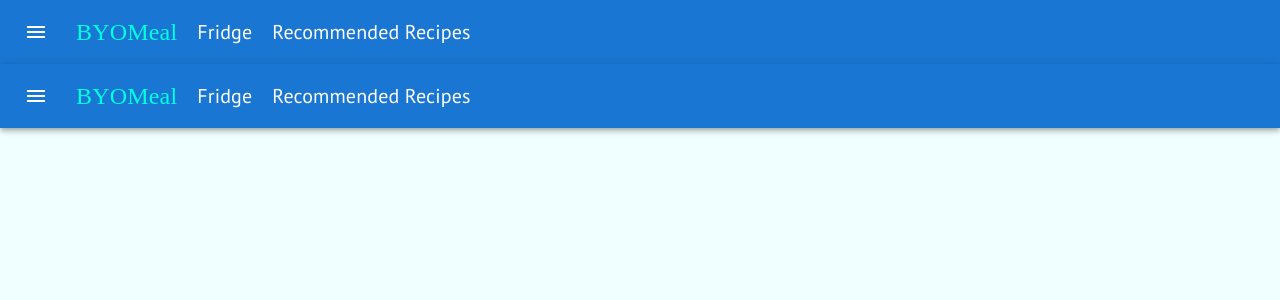
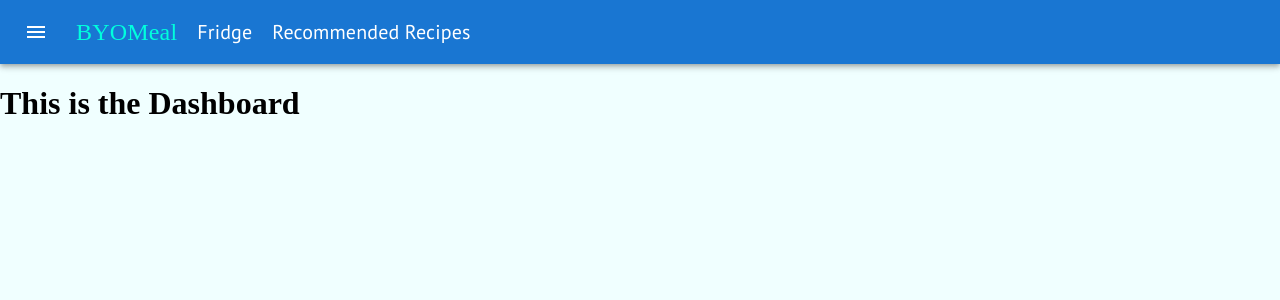
Before and after one commit to ybuchi/byomeals, a React (Create React App) app: page / in a window 1280 px wide. Shown: the top 300 px of the page. Built offline with nearby package versions, Linux system fonts and the light colour scheme; a web font is replaced by a local one.

Commit message:
Moved state into the App component and used useOutletContext to pass props to Outlet component which will pass the states to all pages the user switches to.

```diff
--- a/db.json
+++ b/db.json
@@ -73,7 +73,7 @@
       "type": "Dairy",
       "quantity": 0,
       "image": "https://www.edamam.com/food-img/713/71397239b670d88c04faa8d05035cab4.jpg",
-      "isInFridge": true,
+      "isInFridge": false,
       "id": 9
     },
     {
@@ -81,8 +81,16 @@
       "type": "Vegetable",
       "quantity": 0,
       "image": "https://www.edamam.com/food-img/822/8221f2141e8dafd469414b20777735ca.jpg",
+      "isInFridge": false,
+      "id": 10
+    },
+    {
+      "item_name": "paprika",
+      "type": "Herbs and Spices",
+      "quantity": 0,
+      "image": "https://www.edamam.com/food-img/474/474d63763b9d8b9da98c5f43a114648c.jpg",
       "isInFridge": true,
-      "id": 10
+      "id": 11
     }
   ]
 }
--- a/src/Components/App.js
+++ b/src/Components/App.js
@@ -1,4 +1,5 @@
 
+import React, { useState } from "react";
 import { Outlet, Link } from "react-router-dom";
 import AppBar from '@mui/material/AppBar';
 import Toolbar from '@mui/material/Toolbar';
@@ -9,6 +10,20 @@ import "./App.css"
 
 
 function App() {
+  //State for the entire fridge data
+  const [fridgeData, setFridgeData] = useState([])
+
+  //State for the form on the Fridge page that allows a user to add ingredients
+  const [newItemForm, newItemFormState] = useState({
+      item_name : "",
+      type : "",
+      quantity : 0,
+      image: "",
+      isInFridge: true
+  })
+
+    //The state for the search bar on the Fridge page to search for ingredients in the fridge
+    const [searchState, setSearchState] = useState("")
 
   return (
     <div>
@@ -30,14 +45,11 @@ function App() {
           <Typography variant="h6" component="div" >
               <Link className="nav-link" to="/recipes">Recommended Recipes</Link>
           </Typography>
-          {/* <FilterFridge fridgeStock={fridgeStock} setSelectOption={setSelectOption}/> */}
           </Toolbar>
         </AppBar>
-        <Outlet />
 
-      {/* <Recommended />
-      Routes will go here in the future
-      <Fridge /> */}
+        {/* Outlet allows us to switch URL */}
+        <Outlet context={[fridgeData, setFridgeData, newItemForm, newItemFormState, searchState, setSearchState]}/>
     </div>
   );
 }
--- /dev/null
+++ b/src/Components/Dashboard.js
@@ -0,0 +1,9 @@
+import React from "react";
+
+function Dashboard() {
+    return(
+        <h1>This is the Dashboard</h1>
+    )
+}
+
+export default Dashboard;
--- a/src/Components/Fridge.js
+++ b/src/Components/Fridge.js
@@ -1,4 +1,5 @@
 import React, { useState, useEffect } from "react";
+import { useOutletContext } from "react-router-dom";
 import AddItemForm from "./AddItemForm";
 import FoodContainer from "./FoodContainer";
 
@@ -13,15 +14,9 @@ import FoodContainer from "./FoodContainer";
 
 
 function Fridge(){
-    const [fridgeData, setFridgeData] = useState([])
-    const [newItemForm, newItemFormState] = useState({
-        item_name : "",
-        type : "",
-        quantity : 0,
-        image: "",
-        isInFridge: true
-    })
-    const [searchState, setSearchState] = useState("")
+
+    const [fridgeData, setFridgeData, newItemForm, newItemFormState, searchState, setSearchState] = useOutletContext();
+
     const foodInFridge = fridgeData.filter((foodObject) => {
         return foodObject.isInFridge && (foodObject.item_name.toLowerCase().trim().includes(searchState.toLowerCase().trim()) || foodObject.type.toLowerCase().trim().includes(searchState.toLowerCase().trim()));
     })
@@ -135,7 +130,7 @@ function Fridge(){
         // fetch('https://api.edamam.com/api/food-database/v2/parser?app_id=52ce18e1&app_key=94901fd21fbdbc510e92bd7736f43784&ingr=banana&nutrition-type=cooking')
         // .then(res => res.json())
         // .then(data => console.log(data));
-    },[])
+    },[setFridgeData])
 
     function incrementQuantity(foodItemToIncrement){
 
--- a/src/index.js
+++ b/src/index.js
@@ -9,6 +9,7 @@ import {
 import App from './Components/App';
 import Fridge from './Components/Fridge';
 import Recommended from './Components/Recommended';
+import Dashboard from './Components/Dashboard';
 
 
 render(
@@ -16,7 +17,7 @@ render(
   <BrowserRouter>
     <Routes>
       <Route path="/" element={<App />}>
-        <Route index element={<App />}/>
+        <Route index element={<Dashboard />}/>
         <Route path="fridge" element={<Fridge />} />
         <Route path="/recipes" element={<Recommended />} />
       </Route>
```
